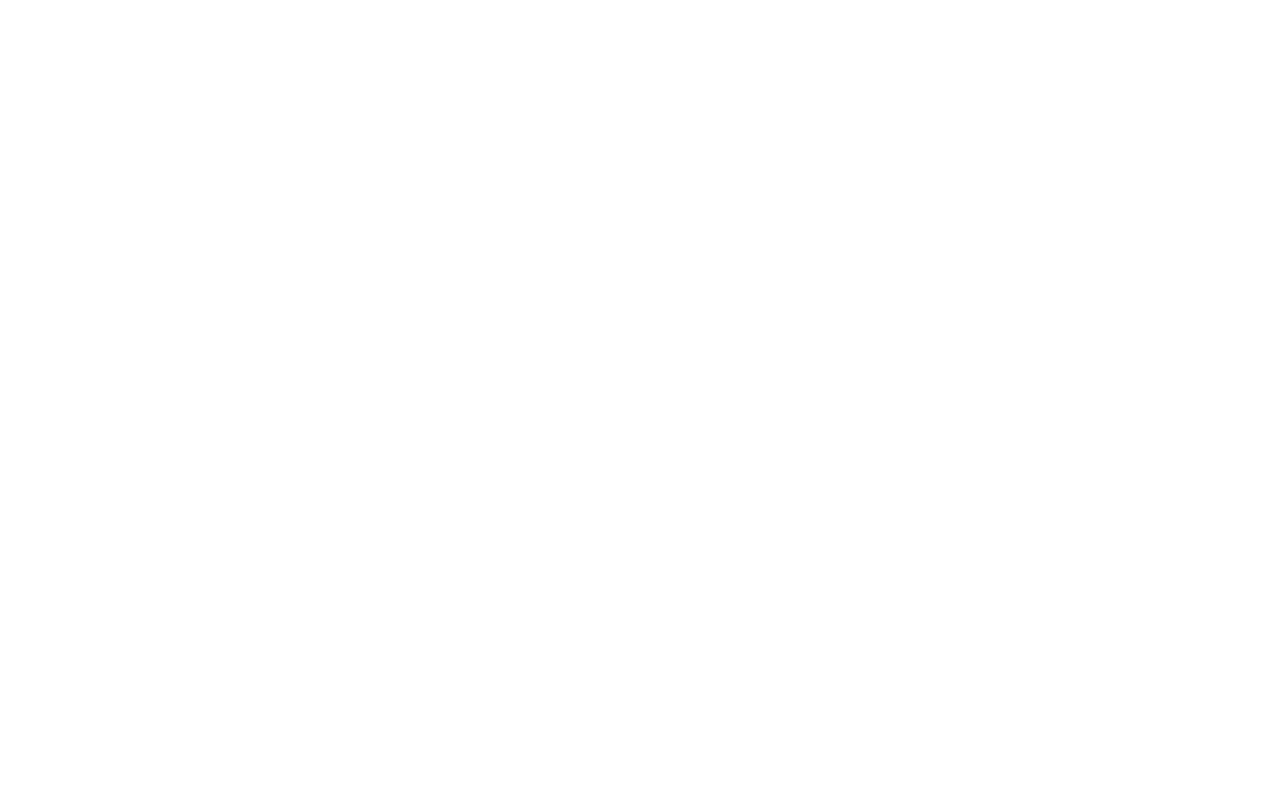
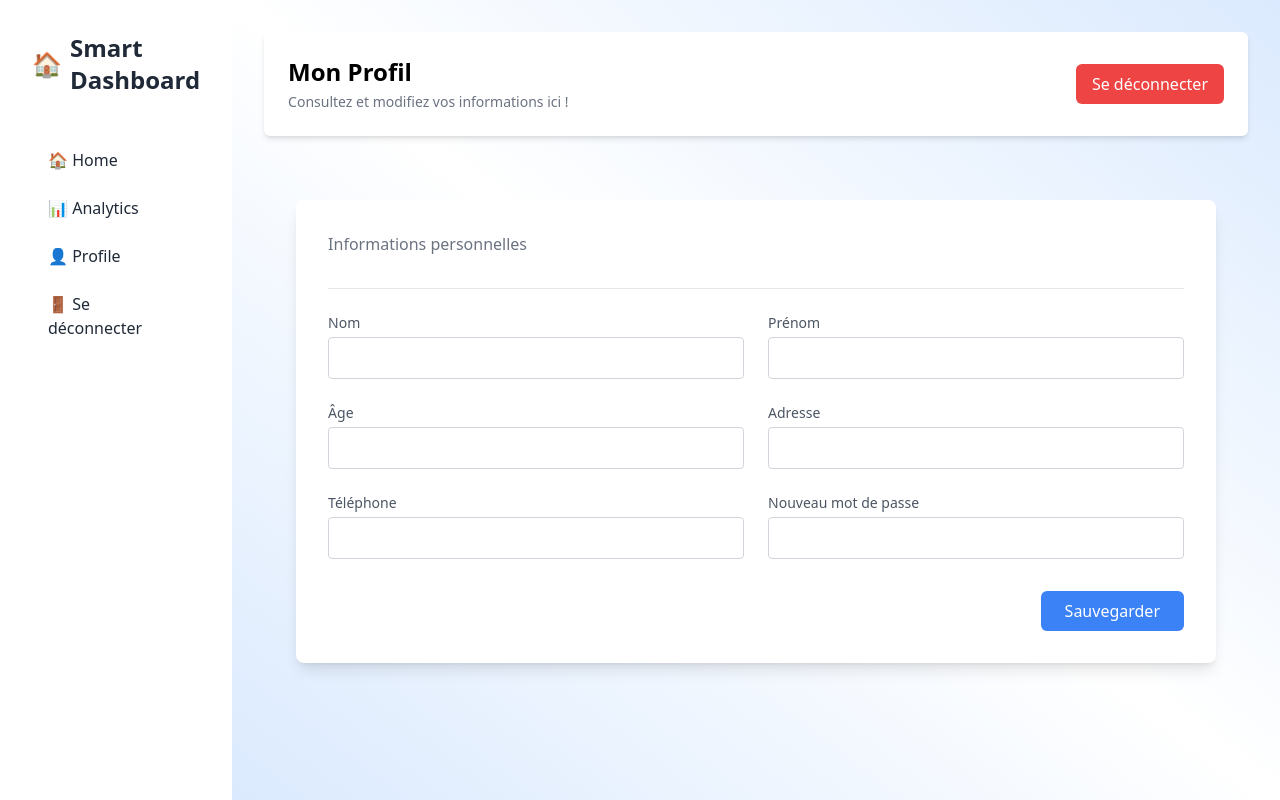
Before and after one commit to Hackathon-M1-Equipe-1/devweb, a Vue app in the folder hackaton/: page /profile in a window 1280 px wide. Before the commit this address had no page. Built offline with nearby package versions, Linux system fonts and the light colour scheme.

Commit message:
changed Profile Page

```diff
--- a/hackaton/src/main.js
+++ b/hackaton/src/main.js
@@ -26,6 +26,11 @@
     path: '/dashboard',
     name: 'Dashboard',
     component: () => import('./views/DashboardPage.vue') // Remplace par ton composant principal
+  },
+  {
+    path: '/profile',
+    name: 'Profile',
+    component: () => import('./views/ProfilePage.vue') // Remplace par ton composant principal
   }
 ]
 
--- a/hackaton/src/views/DashboardPage.vue
+++ b/hackaton/src/views/DashboardPage.vue
@@ -7,9 +7,9 @@
       </div>
       <nav>
         <ul class="w-full">
-          <li class="py-3 px-4 rounded-md cursor-pointer hover:bg-gray-100" @click="toggleHome">🏠 Home</li>
+          <li class="py-3 px-4 rounded-md cursor-pointer hover:bg-gray-100" @click="$router.push('/dashboard')">🏠 Home</li>
           <li class="py-3 px-4 rounded-md cursor-pointer hover:bg-gray-100">📊 Analytics</li>
-          <li class="py-3 px-4 rounded-md cursor-pointer hover:bg-gray-100" @click="toggleProfile">👤 Profile</li>
+          <li class="py-3 px-4 rounded-md cursor-pointer hover:bg-gray-100" @click="$router.push('/profile')">👤 Profile</li>
           <li class="py-3 px-4 rounded-md cursor-pointer hover:bg-gray-100">
             <a @click="logout">🚪 Se déconnecter</a>
           </li>
@@ -18,7 +18,7 @@
     </aside>
 
     <!-- Main Content -->
-    <div v-if="!showProfile" class="flex-grow p-8 overflow-y-auto bg-gradient-to-tr from-blue-100 via-white to-blue-100 h-full w-full"> <!-- Masquer le contenu si showProfile est true -->
+    <div class="flex-grow p-8 overflow-y-auto bg-gradient-to-tr from-blue-100 via-white to-blue-100 h-full w-full">
       <!-- Header -->
       <header class="flex justify-between items-center bg-white p-6 rounded-md shadow-md mb-8">
         <div class="space-y-1">
@@ -103,9 +103,6 @@
       </section>
     </div>
 
-    <!-- Profile Section -->
-    <Profile v-if="showProfile" /> <!-- Affichage du composant Profile uniquement quand showProfile est true -->
-
     <!-- Modal Overlay for Enlarged Room -->
     <div v-if="enlargedRoomId" @click="enlargedRoomId = null" class="fixed inset-0 bg-black bg-opacity-50 z-40"></div>
 
@@ -119,13 +116,8 @@
 import Swal from 'sweetalert2';
 import { getFirestore, collection, query, where, getDocs } from "firebase/firestore";
 import { auth } from "@/firebase";  // Assurez-vous que Firebase est bien initialisé
-import Profile from "@/components/ProfileComponent.vue";  // Assure-toi de bien avoir importé le composant
-
 
 export default {
-  components: {
-    Profile
-  },
   data() {
     return {
       rooms: [],
@@ -133,7 +125,6 @@
       userEmail: "",
       firstName: "",
       lastName: "",
-      showProfile: false,
     };
   },
   created() {
@@ -149,19 +140,6 @@
     await this.fetchRooms();
   },
   methods: {
-    toggleProfile() {
-      if (this.showProfile) {
-        return; // Si showProfile est déjà vrai, on ne fait rien
-      }
-      this.showProfile = !this.showProfile;  // Toggle l'affichage du profil
-    },
-    toggleHome() {
-      if (!this.showProfile) {
-        return; // Si showProfile est déjà vrai, on ne fait rien
-      }
-      this.showProfile = !this.showProfile;  // Toggle l'affichage du profil
-    },
-
     async getUserData() {
       const db = getFirestore(); // Initialisation de Firestore
       const user = auth.currentUser; // Récupère l'utilisateur connecté
@@ -170,7 +148,7 @@
 
         // Crée une requête pour rechercher un utilisateur par son email dans la collection 'users'
         const usersRef = collection(db, "users");
-    const q = query(usersRef, where("email", "==", this.userEmail));
+        const q = query(usersRef, where("email", "==", this.userEmail))   ;
 
         try {
           const querySnapshot = await getDocs(q); // Exécute la requête
@@ -185,7 +163,6 @@
         }
       }
     },
-
     async fetchRooms() {
       try {
         const response = await axios.get("http://localhost:3000/rooms");
@@ -324,17 +301,6 @@
         this.enlargedRoomId = roomId;
       }
     }
-  },
-  watch: {
-    // Observer le changement de `firstName` et `lastName` pour forcer la mise à jour de l'affichage
-    firstName(newValue, oldValue) {
-      console.log('First Name updated:', newValue);
-      console.log(oldValue);
-    },
-    lastName(newValue, oldValue) {
-      console.log('Last Name updated:', newValue);
-      console.log(oldValue);
-    }
   }
 };
 </script>
--- /dev/null
+++ b/hackaton/src/views/ProfilePage.vue
@@ -0,0 +1,164 @@
+<template>
+    <div class="flex h-screen">
+      <!-- Sidebar -->
+      <aside class="w-64 bg-white p-8 text-gray-800 flex flex-col items-center shadow-md">
+        <div class="text-2xl font-bold mb-10 flex items-center gap-2">
+          <span>🏠</span> Smart Dashboard
+        </div>
+        <nav>
+          <ul class="w-full">
+            <li class="py-3 px-4 rounded-md cursor-pointer hover:bg-gray-100" @click="$router.push('/dashboard')">🏠 Home</li>
+            <li class="py-3 px-4 rounded-md cursor-pointer hover:bg-gray-100">📊 Analytics</li>
+            <li class="py-3 px-4 rounded-md cursor-pointer hover:bg-gray-100" @click="$router.push('/profile')">👤 Profile</li>
+            <li class="py-3 px-4 rounded-md cursor-pointer hover:bg-gray-100"><a @click="logout">🚪 Se déconnecter</a></li>
+          </ul>
+        </nav>
+      </aside>
+
+      <!-- Main Content -->
+      <div class="flex-grow p-8 overflow-y-auto bg-gradient-to-tr from-blue-100 via-white to-blue-100 h-full w-full">
+        <header class="flex justify-between items-center bg-white p-6 rounded-md shadow-md mb-8">
+          <div class="space-y-1">
+            <h1 class="text-2xl font-bold">Mon Profil</h1>
+            <p class="text-sm text-gray-500">Consultez et modifiez vos informations ici !</p>
+          </div>
+          <button class="bg-red-500 hover:bg-red-600 text-white py-2 px-4 rounded-md" @click="logout">
+            Se déconnecter
+          </button>
+        </header>
+
+        <!-- Contenu principal -->
+        <main class="flex-grow max-w-5xl mx-auto w-full p-8">
+          <div class="bg-white rounded-lg shadow-lg p-8">
+            <div class="flex items-center mb-8">
+              <div>
+                <h2 class="text-2xl font-semibold text-gray-800">{{ firstName }} {{ lastName }}</h2>
+                <p class="text-gray-500">Informations personnelles</p>
+              </div>
+            </div>
+
+            <hr class="mb-6" />
+
+            <!-- Formulaire -->
+            <div class="grid grid-cols-1 md:grid-cols-2 gap-6">
+              <div>
+                <label for="firstName" class="block text-sm font-medium text-gray-600 mb-1">Nom</label>
+                <input v-model="firstName" id="firstName" type="text" class="w-full border border-gray-300 rounded px-3 py-2 focus:ring-2 focus:ring-blue-500" />
+              </div>
+
+              <div>
+                <label for="lastName" class="block text-sm font-medium text-gray-600 mb-1">Prénom</label>
+                <input v-model="lastName" id="lastName" type="text" class="w-full border border-gray-300 rounded px-3 py-2 focus:ring-2 focus:ring-blue-500" />
+              </div>
+
+              <div>
+                <label for="age" class="block text-sm font-medium text-gray-600 mb-1">Âge</label>
+                <input v-model="age" id="age" type="number" class="w-full border border-gray-300 rounded px-3 py-2 focus:ring-2 focus:ring-blue-500" />
+              </div>
+
+              <div>
+                <label for="address" class="block text-sm font-medium text-gray-600 mb-1">Adresse</label>
+                <input v-model="address" id="address" type="text" class="w-full border border-gray-300 rounded px-3 py-2 focus:ring-2 focus:ring-blue-500" />
+              </div>
+
+              <div>
+                <label for="phone" class="block text-sm font-medium text-gray-600 mb-1">Téléphone</label>
+                <input v-model="phone" id="phone" type="tel" class="w-full border border-gray-300 rounded px-3 py-2 focus:ring-2 focus:ring-blue-500" />
+              </div>
+
+              <div>
+                <label for="newPassword" class="block text-sm font-medium text-gray-600 mb-1">Nouveau mot de passe</label>
+                <input v-model="newPassword" id="newPassword" type="password" class="w-full border border-gray-300 rounded px-3 py-2 focus:ring-2 focus:ring-blue-500" />
+              </div>
+            </div>
+
+            <div class="mt-8 text-right">
+              <button @click="updateProfile" class="px-6 py-2 bg-blue-500 text-white rounded-md hover:bg-blue-600 transition duration-300 transform hover:scale-105">
+                Sauvegarder
+              </button>
+            </div>
+          </div>
+        </main>
+      </div>
+    </div>
+  </template>
+
+  <script>
+  import { getFirestore, collection, query, where, getDocs, doc, updateDoc } from "firebase/firestore";
+  import { auth, updatePassword } from "@/firebase"; // Assurez-vous que Firebase est bien importé
+
+  export default {
+    data() {
+      return {
+        userEmail: "",
+        firstName: "",
+        lastName: "",
+        age: "",
+        address: "",
+        phone: "",
+        newPassword: "",
+      };
+    },
+    created() {
+      this.getUserData();
+    },
+    methods: {
+      async getUserData() {
+        const db = getFirestore();
+        const user = auth.currentUser;
+        if (user) {
+          this.userEmail = user.email;
+
+          const usersRef = collection(db, "users");
+          const q = query(usersRef, where("email", "==", this.userEmail));
+
+          try {
+            const querySnapshot = await getDocs(q);
+            querySnapshot.forEach((doc) => {
+              const userData = doc.data();
+              this.firstName = userData.firstName || "";
+              this.lastName = userData.lastName || "";
+              this.age = userData.age || "";
+              this.address = userData.address || "";
+              this.phone = userData.phone || "";
+            });
+          } catch (error) {
+            console.error("Erreur lors de la récupération des données utilisateur :", error);
+          }
+        }
+      },
+      async logout() {
+        try {
+          await auth.signOut();
+          this.$router.push("/login");
+        } catch (error) {
+          console.error("Erreur de déconnexion :", error);
+          alert("Erreur lors de la déconnexion");
+        }
+      },
+      async updateProfile() {
+        const user = auth.currentUser;
+        if (user) {
+          const db = getFirestore();
+          const userRef = doc(db, "users", user.uid);
+
+          await updateDoc(userRef, {
+            firstName: this.firstName,
+            lastName: this.lastName,
+            age: this.age,
+            address: this.address,
+            phone: this.phone,
+          });
+
+          if (this.newPassword) {
+            try {
+              await updatePassword(user, this.newPassword);
+            } catch (error) {
+              console.error("Erreur lors de la mise à jour du mot de passe :", error);
+            }
+          }
+        }
+      },
+    },
+  };
+  </script>
```
Also changed, not shown: hackaton/src/router.js (deleted). Lines whose indentation alone changed are shown as unchanged.
